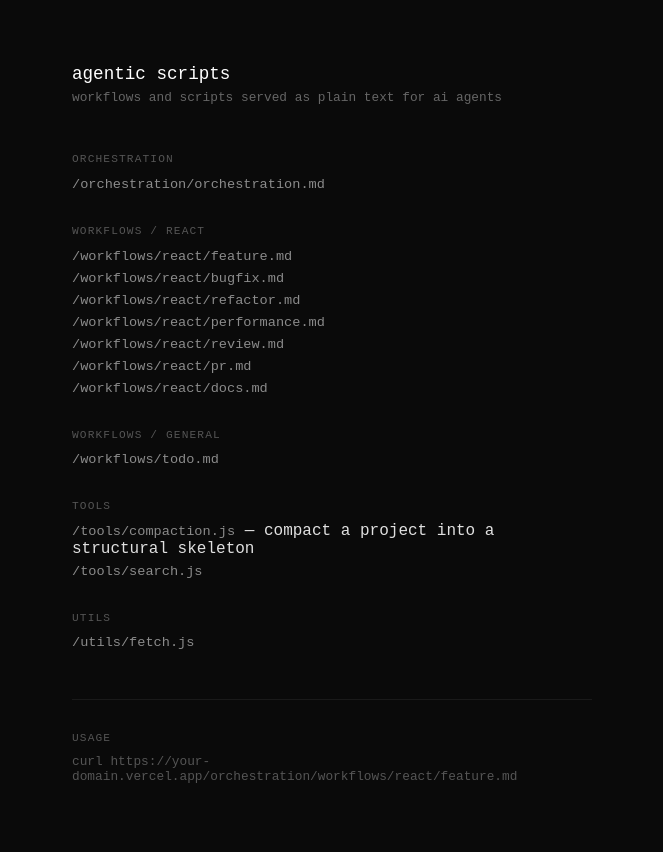
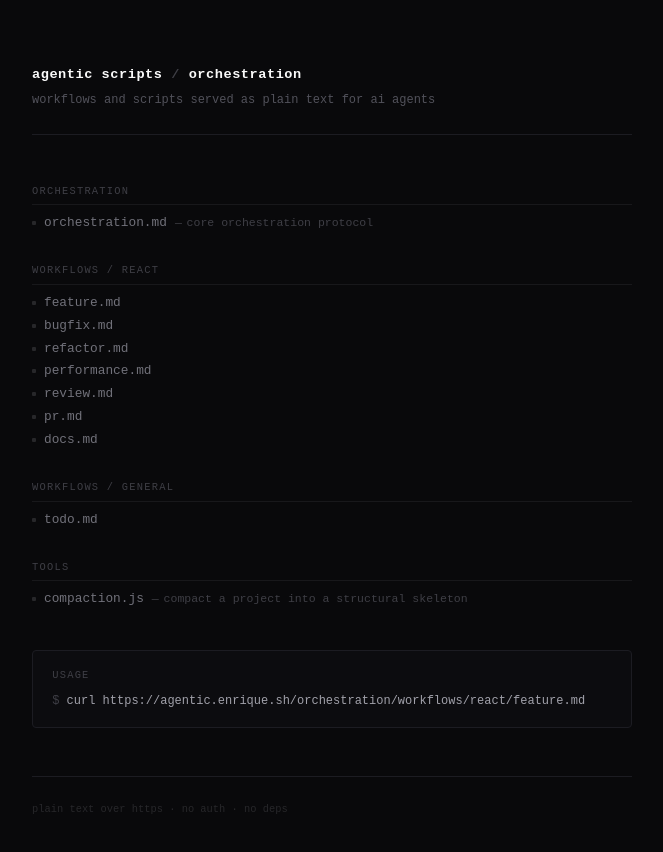
Before and after one commit to emdmed/agentic-orchestration-workflows, a plain HTML site: page public/index.html in a window 1280 px wide. Shown: the whole page, without its empty margins (308-971 px from the left). Drawn offline with Linux system fonts and the light colour scheme.

Commit message:
refactor: redesign index page with improved typography and layout

```diff
--- a/public/index.html
+++ b/public/index.html
@@ -7,108 +7,177 @@
   <style>
     * { margin: 0; padding: 0; box-sizing: border-box; }
     body {
-      font-family: 'SF Mono', 'Fira Code', 'JetBrains Mono', monospace;
-      background: #0a0a0a;
-      color: #e0e0e0;
+      font-family: 'SF Mono', 'Fira Code', 'JetBrains Mono', 'Cascadia Code', monospace;
+      background: #09090b;
+      color: #a1a1aa;
       min-height: 100vh;
       display: flex;
       justify-content: center;
       padding: 4rem 1.5rem;
+      line-height: 1.6;
     }
-    main { max-width: 520px; width: 100%; }
+    main { max-width: 600px; width: 100%; }
+
+    .header {
+      margin-bottom: 3rem;
+      padding-bottom: 1.5rem;
+      border-bottom: 1px solid #1c1c22;
+    }
     h1 {
-      font-size: 1.1rem;
-      font-weight: 400;
-      color: #fff;
-      margin-bottom: 0.4rem;
+      font-size: 0.85rem;
+      font-weight: 600;
+      color: #fafafa;
+      letter-spacing: 0.04em;
     }
+    h1 span { color: #3f3f46; }
     .subtitle {
-      font-size: 0.8rem;
-      color: #666;
-      margin-bottom: 3rem;
+      font-size: 0.75rem;
+      color: #52525b;
+      margin-top: 0.3rem;
     }
-    section { margin-bottom: 2rem; }
+    .version {
+      display: inline-block;
+      font-size: 0.6rem;
+      color: #3f3f46;
+      border: 1px solid #27272a;
+      padding: 0.1rem 0.4rem;
+      border-radius: 2px;
+      margin-left: 0.5rem;
+      vertical-align: middle;
+    }
+
+    section { margin-bottom: 1.8rem; }
     h2 {
-      font-size: 0.7rem;
-      font-weight: 400;
+      font-size: 0.65rem;
+      font-weight: 500;
       text-transform: uppercase;
-      letter-spacing: 0.1em;
-      color: #555;
-      margin-bottom: 0.6rem;
+      letter-spacing: 0.12em;
+      color: #3f3f46;
+      margin-bottom: 0.5rem;
+      padding-bottom: 0.3rem;
+      border-bottom: 1px solid #18181b;
     }
     ul { list-style: none; }
-    li { margin-bottom: 0.25rem; }
+    li {
+      margin-bottom: 0.15rem;
+      display: flex;
+      align-items: baseline;
+      gap: 0.5rem;
+    }
+    li::before {
+      content: '';
+      display: inline-block;
+      width: 4px;
+      height: 4px;
+      background: #27272a;
+      border-radius: 1px;
+      flex-shrink: 0;
+      position: relative;
+      top: -1px;
+    }
     a {
-      color: #8b8b8b;
+      color: #71717a;
       text-decoration: none;
-      font-size: 0.85rem;
-      transition: color 0.15s;
+      font-size: 0.8rem;
+      transition: color 0.12s ease;
     }
-    a:hover { color: #fff; }
+    a:hover { color: #e4e4e7; }
+    .desc {
+      color: #3f3f46;
+      font-size: 0.72rem;
+    }
+    .desc::before {
+      content: '—';
+      margin-right: 0.3rem;
+    }
+
     .usage {
-      margin-top: 3rem;
-      padding-top: 2rem;
-      border-top: 1px solid #1a1a1a;
+      margin-top: 2.5rem;
+      padding: 1rem 1.2rem;
+      background: #0c0c0f;
+      border: 1px solid #1c1c22;
+      border-radius: 4px;
+    }
+    .usage h2 {
+      border-bottom: none;
+      padding-bottom: 0;
+      margin-bottom: 0.5rem;
+    }
+    .usage .prompt {
+      font-size: 0.75rem;
+      color: #52525b;
+    }
+    .usage .prompt span {
+      color: #3f3f46;
+      user-select: none;
     }
     .usage code {
-      display: block;
-      font-size: 0.8rem;
-      color: #555;
-      margin-top: 0.4rem;
+      font-size: 0.75rem;
+      color: #a1a1aa;
+    }
+
+    .footer {
+      margin-top: 3rem;
+      padding-top: 1.5rem;
+      border-top: 1px solid #1c1c22;
+      font-size: 0.65rem;
+      color: #27272a;
     }
   </style>
 </head>
 <body>
   <main>
-    <h1>agentic scripts</h1>
-    <p class="subtitle">workflows and scripts served as plain text for ai agents</p>
+    <div class="header">
+      <h1>agentic scripts <span>/</span> orchestration</h1>
+      <p class="subtitle">workflows and scripts served as plain text for ai agents</p>
+    </div>
 
     <section>
       <h2>orchestration</h2>
       <ul>
-        <li><a href="/orchestration/orchestration.md">/orchestration/orchestration.md</a></li>
+        <li>
+          <a href="/orchestration/orchestration.md">orchestration.md</a>
+          <span class="desc">core orchestration protocol</span>
+        </li>
       </ul>
     </section>
 
     <section>
       <h2>workflows / react</h2>
       <ul>
-        <li><a href="/orchestration/workflows/react/feature.md">/workflows/react/feature.md</a></li>
-        <li><a href="/orchestration/workflows/react/bugfix.md">/workflows/react/bugfix.md</a></li>
-        <li><a href="/orchestration/workflows/react/refactor.md">/workflows/react/refactor.md</a></li>
-        <li><a href="/orchestration/workflows/react/performance.md">/workflows/react/performance.md</a></li>
-        <li><a href="/orchestration/workflows/react/review.md">/workflows/react/review.md</a></li>
-        <li><a href="/orchestration/workflows/react/pr.md">/workflows/react/pr.md</a></li>
-        <li><a href="/orchestration/workflows/react/docs.md">/workflows/react/docs.md</a></li>
+        <li><a href="/orchestration/workflows/react/feature.md">feature.md</a></li>
+        <li><a href="/orchestration/workflows/react/bugfix.md">bugfix.md</a></li>
+        <li><a href="/orchestration/workflows/react/refactor.md">refactor.md</a></li>
+        <li><a href="/orchestration/workflows/react/performance.md">performance.md</a></li>
+        <li><a href="/orchestration/workflows/react/review.md">review.md</a></li>
+        <li><a href="/orchestration/workflows/react/pr.md">pr.md</a></li>
+        <li><a href="/orchestration/workflows/react/docs.md">docs.md</a></li>
       </ul>
     </section>
 
     <section>
       <h2>workflows / general</h2>
       <ul>
-        <li><a href="/orchestration/workflows/todo.md">/workflows/todo.md</a></li>
+        <li><a href="/orchestration/workflows/todo.md">todo.md</a></li>
       </ul>
     </section>
 
     <section>
       <h2>tools</h2>
       <ul>
-        <li><a href="/tools/compaction.js">/tools/compaction.js</a> — compact a project into a structural skeleton</li>
-        <li><a href="/tools/search.js">/tools/search.js</a></li>
-      </ul>
-    </section>
-
-    <section>
-      <h2>utils</h2>
-      <ul>
-        <li><a href="/utils/fetch.js">/utils/fetch.js</a></li>
+        <li>
+          <a href="/tools/compaction.js">compaction.js</a>
+          <span class="desc">compact a project into a structural skeleton</span>
+        </li>
       </ul>
     </section>
 
     <div class="usage">
       <h2>usage</h2>
-      <code>curl https://your-domain.vercel.app/orchestration/workflows/react/feature.md</code>
+      <p class="prompt"><span>$ </span><code>curl https://agentic.enrique.sh/orchestration/workflows/react/feature.md</code></p>
     </div>
+
+    <div class="footer">plain text over https &middot; no auth &middot; no deps</div>
   </main>
 </body>
 </html>
```
